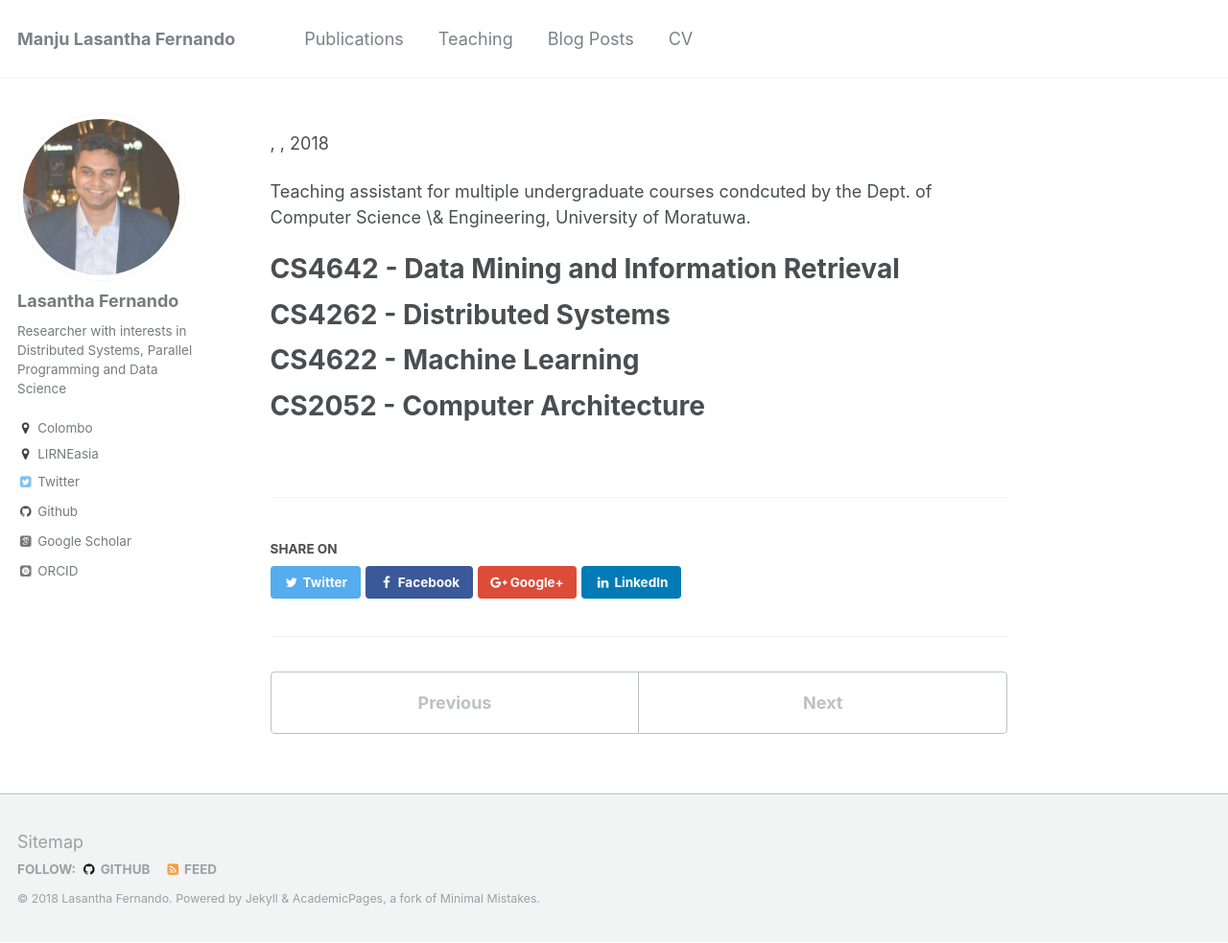
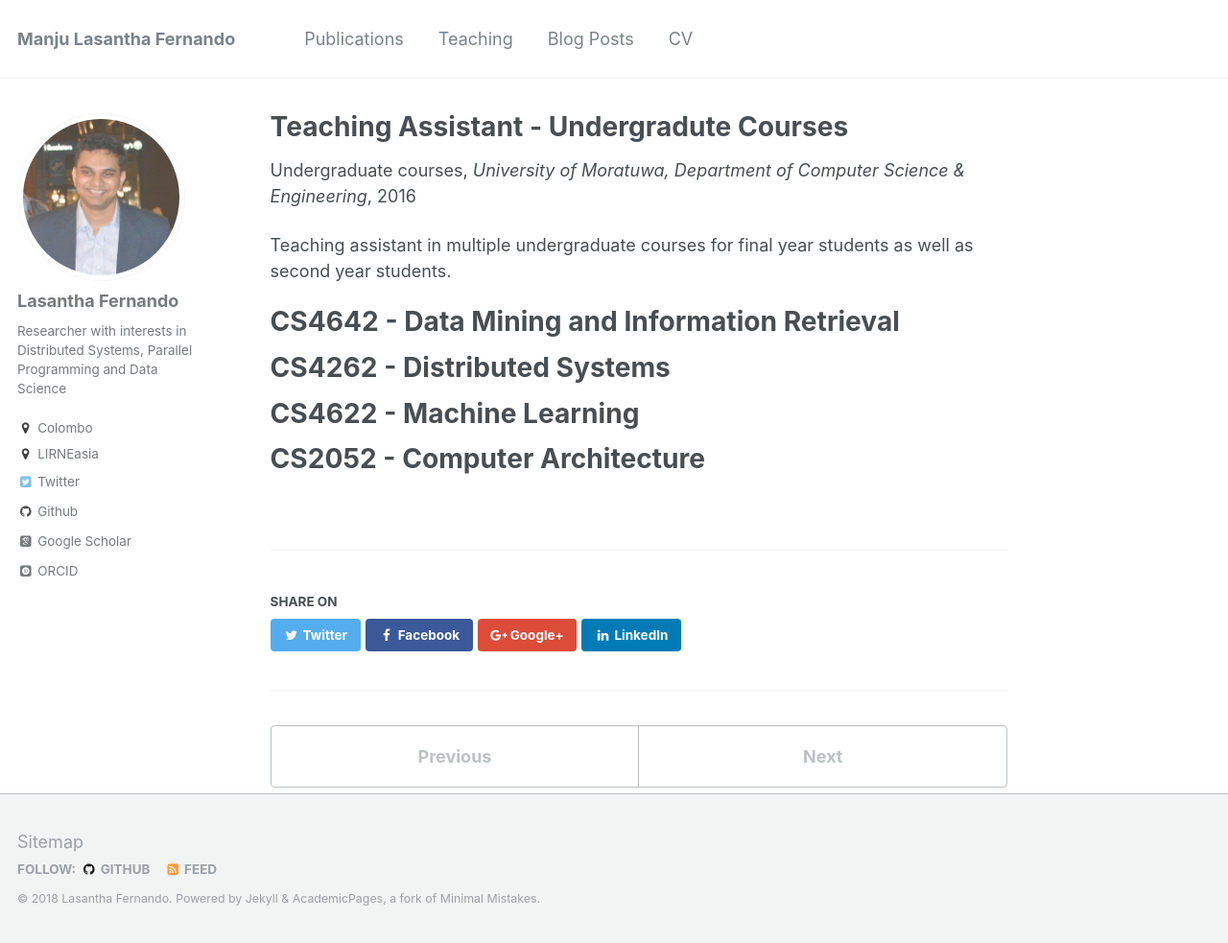
Before and after one commit to lasanthafdo/lasanthafdo.github.io, a Jekyll site: the page built from _teaching/2016-sep-ta-work.md, in a window 1280 px wide and 983 px high. Shown: the whole window at 96% size. Built offline with Jekyll 4.4.1, drawn with Linux system fonts in a browser that asks for light colours; some web fonts are replaced.

Commit message:
Updates to teaching work

```diff
--- a/_teaching/2016-sep-ta-work.md
+++ b/_teaching/2016-sep-ta-work.md
@@ -1,14 +1,14 @@
 ---
-title: "Teaching Assistant - University of Moratuwa"
+title: "Teaching Assistant - Undergradute Courses"
 collection: teaching
-type: "Undergraduate course"
+type: "Undergraduate courses"
 permalink: /teaching/2016-sep-ta-work
-venue: "University of Moratuwa, Department of Computer Science \& Engineering"
+venue: "University of Moratuwa, Department of Computer Science & Engineering"
 date: 2016-09-01
 location: "Moratuwa, Sri Lanka"
 ---
 
-Teaching assistant for multiple undergraduate courses condcuted by the Dept. of Computer Science \& Engineering, University of Moratuwa.
+Teaching assistant in multiple undergraduate courses for final year students as well as second year students.
 
 CS4642 - Data Mining and Information Retrieval
 ======
```
Also changed, not shown: _teaching/2016-sep-supervision.md (+2 -2 lines), _teaching/2017-jun-guest-lectures.md (+4 -4 lines), _teaching/2017-nov-graduate-guest-lectures.md (+3 -3 lines).
